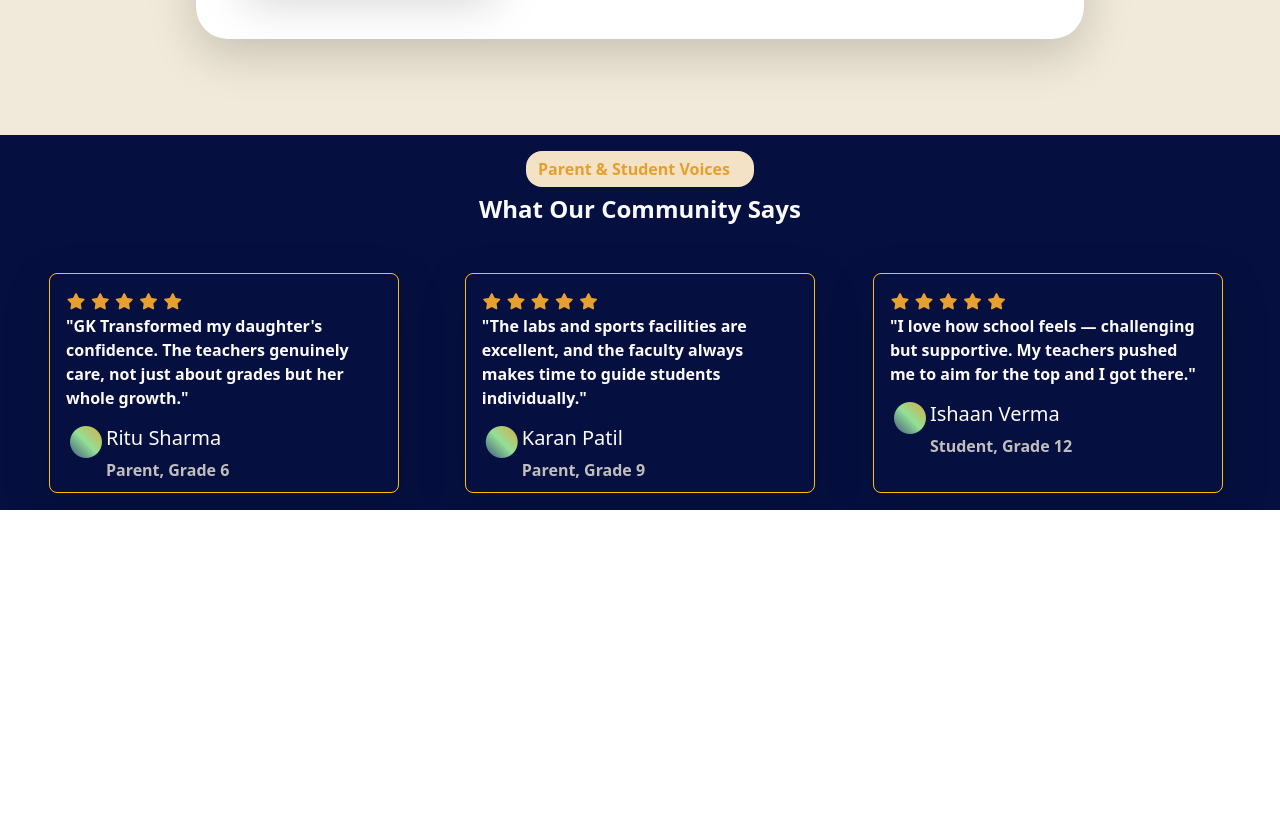
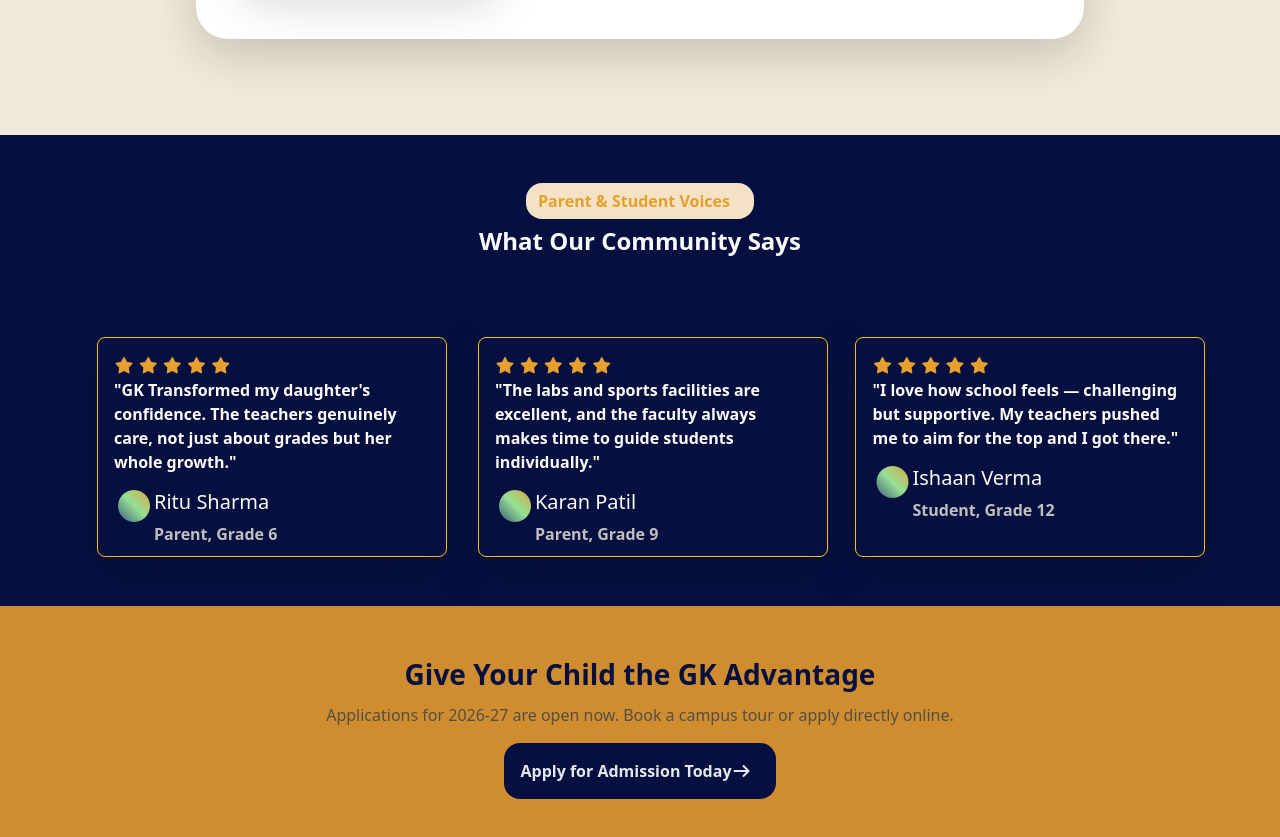
Before and after one commit to anjali-2511/gk-international-school-website, a React (Vite) app in the folder promotional-school-website/: page / in a window 1280 px wide. Shown: the part 2520-3357 px from the top of the page. Before the commit the page ends 3030 px from the top, so only its background shows below. Built offline with nearby package versions, Linux system fonts and the light colour scheme.

Commit message:
Call to action completed

```diff
--- a/promotional-school-website/Components/CallToAction.jsx
+++ b/promotional-school-website/Components/CallToAction.jsx
@@ -1,6 +1,14 @@
 function CallToAction() {
     return(
         <>
+         <div className="text-center p-5" style={{ backgroundColor: "rgb(208, 141, 47)" }}>
+
+                <h3 className="fw-bold p-1" style={{ color: "rgb(5, 16, 65)" }}>Give Your Child the GK Advantage</h3>
+                <p className="" style={{ color: "rgba(71, 73, 71, 0.91)" }}> Applications for 2026-27 are open now. Book a campus tour or apply directly online.</p>
+                <button className="btn btn-dark fw-bolder border-0 rounded-4 pe-4 p-3  d-inline-flex align-items-center" style={{ color: "rgba(252, 253, 252, 0.91)", backgroundColor: "rgb(5, 16, 65)" }}>
+                    Apply for Admission Today  <i class="fa-solid fa-arrow-right"></i>
+                </button>
+            </div >
 
         </>
     )
--- a/promotional-school-website/Components/StudentTestimonials.css
+++ b/promotional-school-website/Components/StudentTestimonials.css
@@ -1,5 +1,5 @@
 .gradient-icon {
-  font-size: 2rem; /* increase size as needed */
+  font-size: 2rem;
   background: linear-gradient(45deg, rgb(50, 69, 122),rgb(148, 224, 148), rgb(227, 162, 60));
   -webkit-background-clip: text;
   background-clip: text;
--- a/promotional-school-website/Components/StudentTestimonials.jsx
+++ b/promotional-school-website/Components/StudentTestimonials.jsx
@@ -2,7 +2,7 @@ import './StudentTestimonials.css'
 function StudentTestimonials() {
     return (
         <>
-            <div className="text-center p-3" style={{ backgroundColor: "rgb(5, 16, 65)" }}>
+            <div className="text-center p-5 " style={{ backgroundColor: "rgb(5, 16, 65)" }}>
                 <button className="btn btn-dark fw-bolder border-0 rounded-4 pe-4  d-inline-flex align-items-center" style={{ color: "rgb(231, 159, 43)", backgroundColor: "rgb(243, 226, 198)" }}>
                     Parent & Student Voices
                 </button>
@@ -10,8 +10,8 @@ function StudentTestimonials() {
 
             </div >
 
-            <div className="pt-4 pb-3" style={{ backgroundColor: "rgb(5, 16, 65)" }}>
-                <table className="w-100 h-100 justify-content-center pt-5">
+            <div className="pt-4 pb-5 p-5" style={{ backgroundColor: "rgb(5, 16, 65)" }}>
+                <table className="w-100 h-100 justify-content-center pt-5 pb-5">
                     <tr className="w-25 h-100">
                         <th>
                             <div className="border border-warning rounded-3 p-3 ms-5 shadow-lg" style={{ backgroundColor: "rgb(5, 16, 65)", width: "350px", height: "220px" }}>
--- a/promotional-school-website/Components/hero.css
+++ b/promotional-school-website/Components/hero.css
@@ -1,5 +1,5 @@
 .gradient-icon {
-  font-size: 5rem; /* increase size as needed */
+  font-size: 10rem;
   background: linear-gradient(45deg, rgb(95, 104, 129),rgb(93, 112, 93), rgb(227, 162, 60));
   -webkit-background-clip: text;
   background-clip: text;
```
